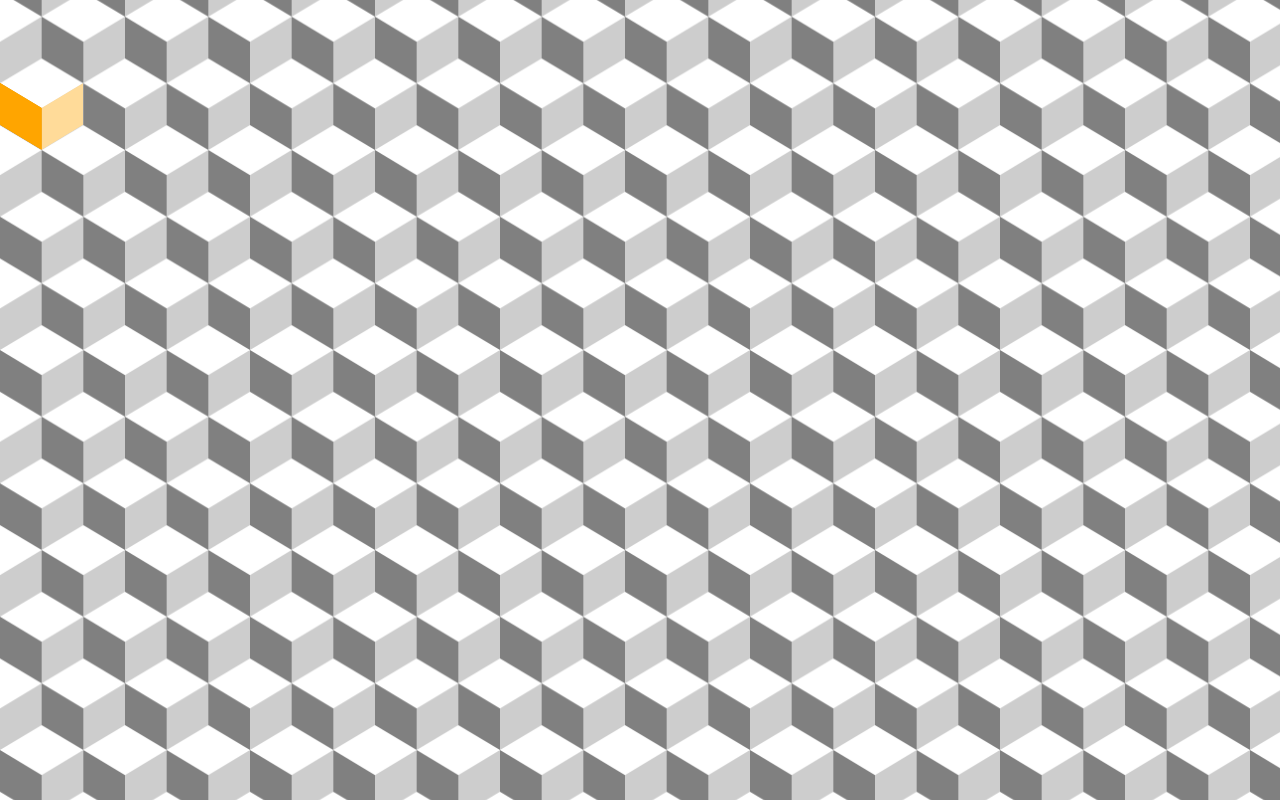
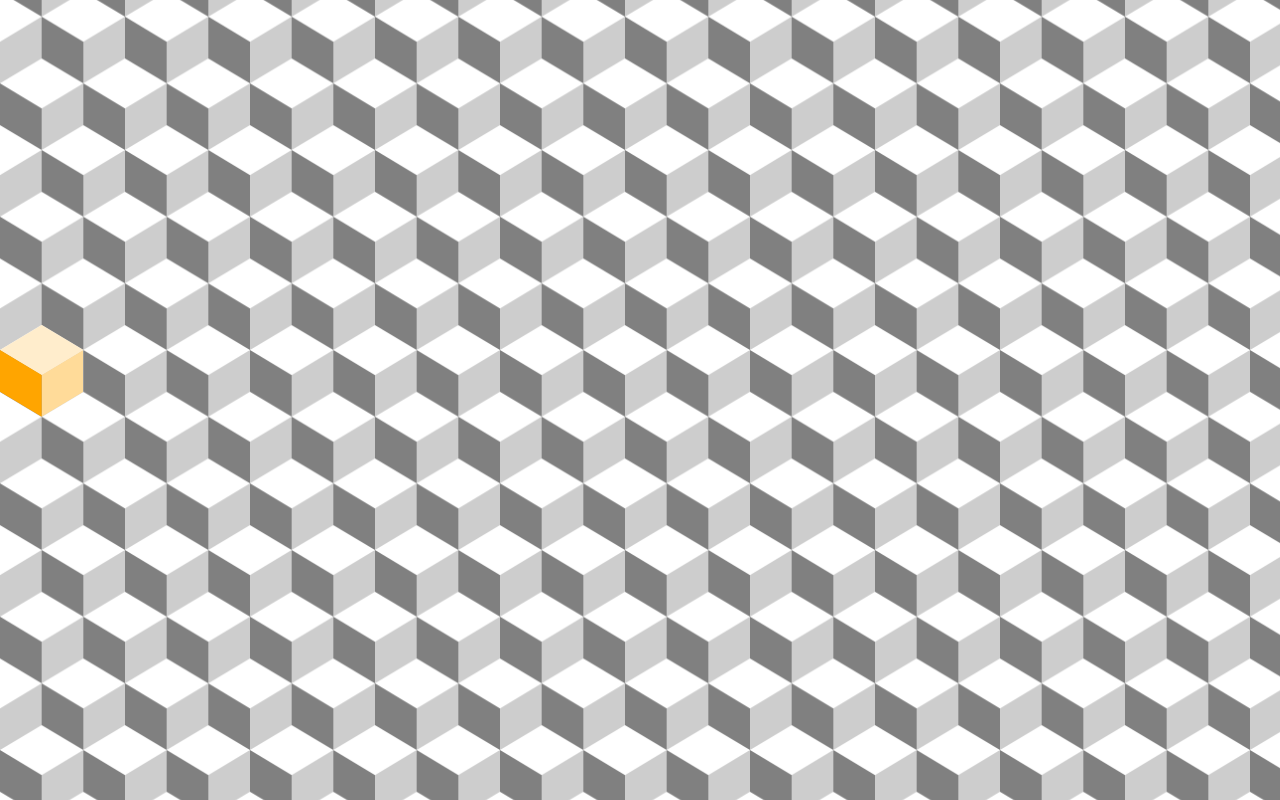
Before and after one commit to ClaudiuBogdan/IsometricCube, a Vue app: page / in a window 1280 px wide. Built offline with nearby package versions, Linux system fonts and the light colour scheme.

Commit message:
Control vertical cube position.

```diff
--- a/src/App.vue
+++ b/src/App.vue
@@ -27,17 +27,18 @@
       <rect x="0" y="0" width="100%" height="100%" fill="url(#pattern-cubes)" />
     </svg>
     <svg
-      :style="`position:absolute; left:0; top: ${125*cubeSizeFactor};`"
-      x="0"
-      :y="125*cubeSizeFactor"
+      :style="`position:absolute; left:0; top: ${87.5 *cubeSizeFactor + 1.6*125*cubeSizeFactor * cubePositionY};`"
       patternUnits="userSpaceOnUse"
       :width="125*cubeSizeFactor"
       :height="200*cubeSizeFactor"
       viewBox="0 0 10 16"
     >
-      <path class="left-shade-unit" d="M0 0l5 3v5l-5 -3z" />
-      <path class="right-shade-unit" d="M10 0l-5 3v5l5 -3" />
-      <path class="left-shade-unit" d="M0 0l5 3v5l-5 -3z" />
+      <path class="up-shade-unit" d="M 2.8e-7,3.0051119 5,0.00511184 10,3.0051119 5,6.0" />
+      <path class="right-shade-unit" d="m 10,3.0051119 -5,3 V 11.005112 L 10,8.0051119" />
+      <path
+        class="left-shade-unit"
+        d="m 2.78e-7,3.0051119 5.00000002000001,3 V 11.005112 L 2.78e-7,8.0051119 Z"
+      />
     </svg>
   </div>
 </template>
@@ -48,7 +49,8 @@ export default {
   name: "app",
   data: () => {
     return {
-      cubeSizeFactor: window.innerWidth / 1920
+      cubeSizeFactor: window.innerWidth / 1920,
+      cubePositionY: 2
     };
   },
   mounted() {
@@ -86,4 +88,8 @@ $fill-unit: orange;
 .right-shade-unit {
   fill: lighten($fill-unit, 30%);
 }
+
+.up-shade-unit {
+  fill: lighten($fill-unit, 40%);
+}
 </style>
```
